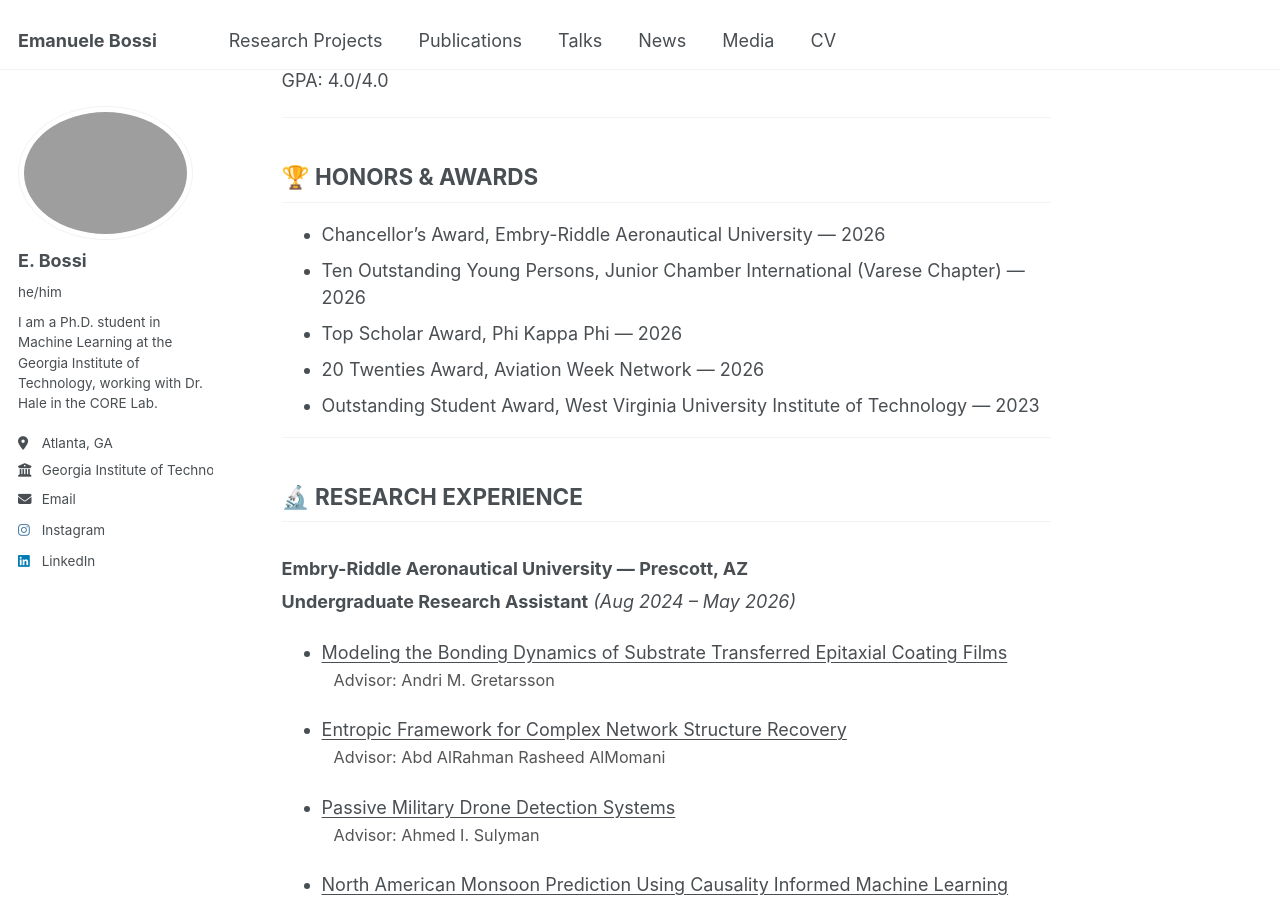
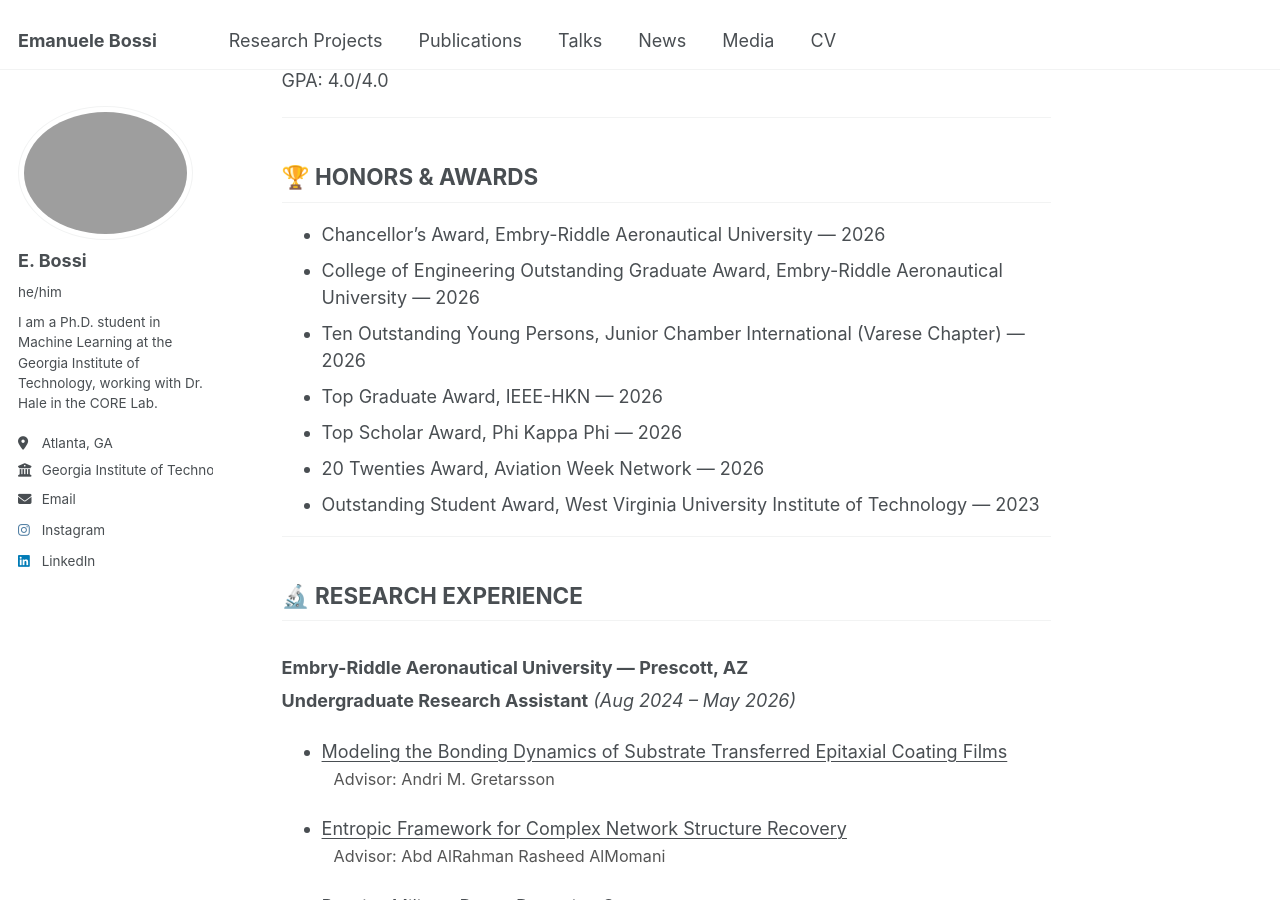
Before and after one commit to bossiemanuele/bossiemanuele.github.io, a Jekyll site: the page built from _pages/cv.md, in a window 1280 px wide and 900 px high, scrolled down 906 px. Built offline with Jekyll 4.4.1, drawn with Linux system fonts in a browser that asks for light colours.

Commit message:
Update cv.md

```diff
--- a/_pages/cv.md
+++ b/_pages/cv.md
@@ -107,7 +107,9 @@
 ## 🏆 HONORS & AWARDS
 
 - Chancellor’s Award, Embry-Riddle Aeronautical University — 2026
+- College of Engineering Outstanding Graduate Award, Embry-Riddle Aeronautical University — 2026
 - Ten Outstanding Young Persons, Junior Chamber International (Varese Chapter) — 2026
+- Top Graduate Award, IEEE-HKN — 2026
 - Top Scholar Award, Phi Kappa Phi — 2026
 - 20 Twenties Award, Aviation Week Network — 2026
 - Outstanding Student Award, West Virginia University Institute of Technology — 2023
```
